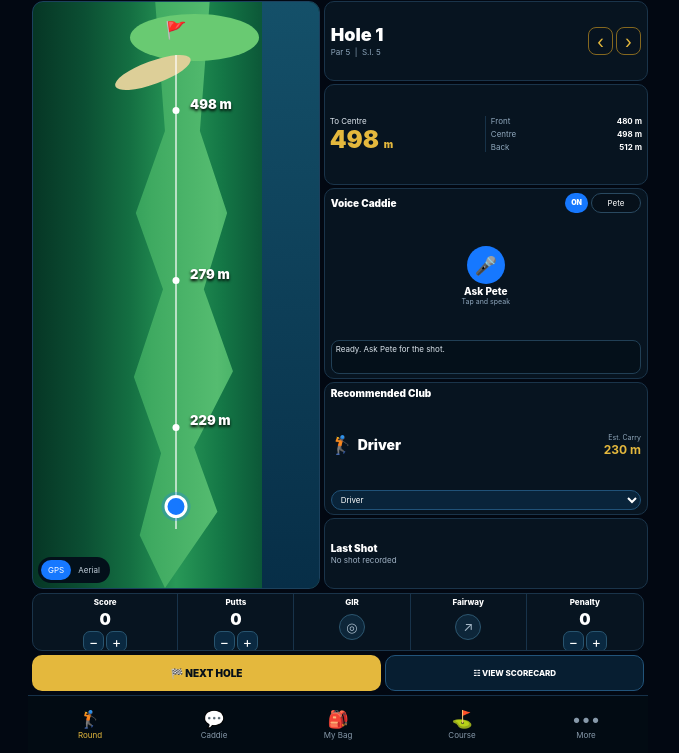
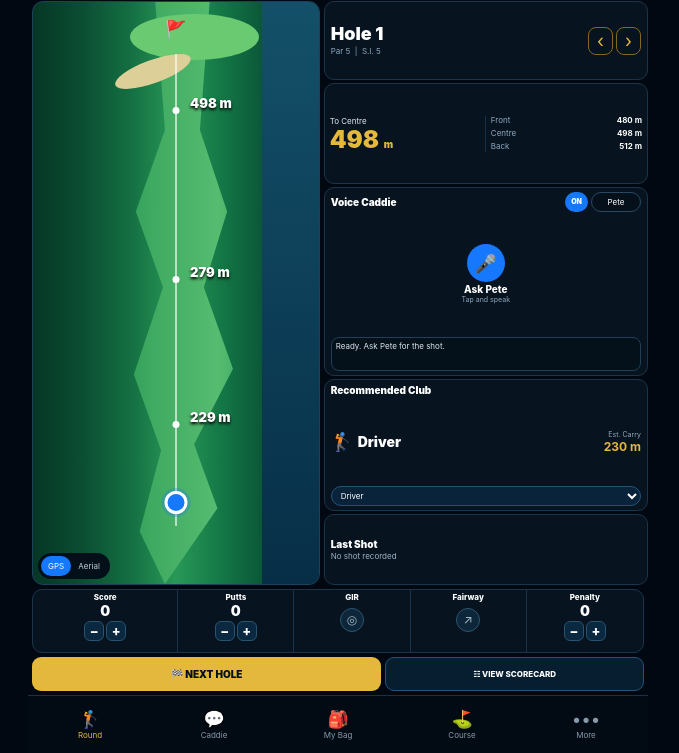
Before and after one commit to dalecopeland53-spec/drc-virtual-golf, a website: page index.html in a window 1280 px wide. Shown: the part 47-800 px from the top of the page, without its empty margins (302-981 px from the left). Drawn offline with Linux system fonts and the light colour scheme.

Commit message:
Refactor layout and styling in index.html
Adjusted layout and styling for various elements, including score panel and buttons. Updated HTML structure for better readability.

```diff
--- a/index.html
+++ b/index.html
@@ -108,7 +108,7 @@ button{
   overflow:hidden;
   padding:4px;
   display:grid;
-  grid-template-rows:minmax(0,1fr) 58px 36px;
+  grid-template-rows:minmax(0,1fr) 64px 34px;
   gap:4px;
 }
 
@@ -566,6 +566,7 @@ button{
 /* SCORE */
 
 .score-panel{
+  min-height:0;
   display:grid;
   grid-template-columns:1.25fr 1fr 1fr 1fr 1fr;
   background:var(--panel);
@@ -576,9 +577,11 @@ button{
 
 .score-cell{
   min-width:0;
+  min-height:0;
   border-right:1px solid #18334a;
   text-align:center;
-  padding:3px 1px;
+  padding:2px 1px;
+  overflow:hidden;
 }
 
 .score-cell:last-child{
@@ -588,40 +591,46 @@ button{
 .score-label{
   font-size:8px;
   font-weight:800;
+  line-height:10px;
 }
 
 .score-number{
-  font-size:16px;
+  font-size:14px;
+  line-height:16px;
   font-weight:900;
-  margin-top:2px;
+  margin-top:1px;
 }
 
 .score-controls{
   display:flex;
   justify-content:center;
+  align-items:center;
   gap:2px;
   margin-top:2px;
 }
 
 .score-btn{
-  width:21px;
-  height:21px;
-  border-radius:7px;
+  width:20px;
+  height:20px;
+  line-height:18px;
+  border-radius:6px;
   background:#0a2941;
   border:1px solid #28546f;
   color:#fff;
-  font-size:14px;
+  font-size:13px;
+  font-weight:800;
 }
 
 .circle{
-  width:26px;
-  height:26px;
+  width:24px;
+  height:24px;
+  line-height:22px;
   border-radius:50%;
-  margin-top:7px;
+  margin-top:6px;
   background:#0d2639;
   border:1px solid #2c566f;
   color:#a8bac9;
-  font-size:13px;
+  font-size:12px;
 }
 
 .circle.active{
@@ -635,12 +644,13 @@ button{
   display:grid;
   grid-template-columns:1.35fr 1fr;
   gap:4px;
+  min-height:0;
 }
 
 .next{
   background:var(--gold);
   color:#06101a;
-  border-radius:10px;
+  border-radius:9px;
   font-size:10px;
   font-weight:900;
 }
@@ -649,7 +659,7 @@ button{
   background:#071e31;
   color:#fff;
   border:1px solid #22547a;
-  border-radius:10px;
+  border-radius:9px;
   font-size:8px;
   font-weight:800;
 }
@@ -722,32 +732,18 @@ button{
 
 <header class="header">
 
-  <div class="menu">
-    ☰
+  <div class="menu">☰</div>
+
+  <div class="brand">
+    <div class="brand-main">DRC VIRTUAL GOLF</div>
+    <div class="brand-sub">ELITE</div>
   </div>
 
-  <div class="brand">
-
-    <div class="brand-main">
-      DRC VIRTUAL GOLF
-    </div>
-
-    <div class="brand-sub">
-      ELITE
-    </div>
-
+  <div class="weather">
+    <strong>☀️ 24°C</strong>
+    Wind 8 km/h
   </div>
 
-  <div class="weather">
-
-    <strong>
-      ☀️ 24°C
-    </strong>
-
-    Wind 8 km/h
-
-  </div>
-
 </header>
 
 <main class="page">
@@ -757,23 +753,15 @@ button{
 <div class="map-card">
 
   <div class="water"></div>
-
   <div class="fairway"></div>
-
   <div class="green"></div>
-
   <div class="bunker"></div>
-
   <div class="shot-line"></div>
 
-  <div class="flag">
-    🚩
-  </div>
+  <div class="flag">🚩</div>
 
   <div class="marker one"></div>
-
   <div class="marker two"></div>
-
   <div class="marker three"></div>
 
   <div class="marker-label one">
@@ -794,15 +782,8 @@ button{
   <div class="player-dot"></div>
 
   <div class="map-switch">
-
-    <button class="active">
-      GPS
-    </button>
-
-    <button>
-      Aerial
-    </button>
-
+    <button class="active">GPS</button>
+    <button>Aerial</button>
   </div>
 
 </div>
@@ -812,34 +793,20 @@ button{
   <div class="panel hole-panel">
 
     <div>
-
       <div class="hole-title">
-        Hole
-        <span id="holeNumber">1</span>
+        Hole <span id="holeNumber">1</span>
       </div>
 
       <div class="hole-meta">
-        Par
-        <span id="holePar">5</span>
-
+        Par <span id="holePar">5</span>
         &nbsp;|&nbsp;
-
-        S.I.
-        <span id="holeSI">5</span>
+        S.I. <span id="holeSI">5</span>
       </div>
-
     </div>
 
     <div class="hole-nav">
-
-      <button onclick="previousHole()">
-        ‹
-      </button>
-
-      <button onclick="nextHole()">
-        ›
-      </button>
-
+      <button onclick="previousHole()">‹</button>
+      <button onclick="nextHole()">›</button>
     </div>
 
   </div>
@@ -848,28 +815,18 @@ button{
 
     <div class="to-centre">
 
-      <div class="label">
-        To Centre
+      <div class="label">To Centre</div>
+
+      <div class="big-distance">
+        <span id="centreBig">498</span>
+        <small class="unit">m</small>
       </div>
 
-      <div class="big-distance">
-
-        <span id="centreBig">
-          498
-        </span>
-
-        <small class="unit">
-          m
-        </small>
-
-      </div>
-
     </div>
 
     <div class="distance-list">
 
       Front
-
       <strong>
         <span id="frontDistance">480</span>
         <span class="unit">m</span>
@@ -878,7 +835,6 @@ button{
       <br>
 
       Centre
-
       <strong>
         <span id="centreDistance">498</span>
         <span class="unit">m</span>
@@ -887,7 +843,6 @@ button{
       <br>
 
       Back
-
       <strong>
         <span id="backDistance">512</span>
         <span class="unit">m</span>
@@ -901,9 +856,7 @@ button{
 
     <div class="voice-top">
 
-      <div class="voice-title">
-        Voice Caddie
-      </div>
+      <div class="voice-title">Voice Caddie</div>
 
       <div class="voice-tools">
 
@@ -938,10 +891,7 @@ button{
       </button>
 
       <div class="ask-name">
-        Ask
-        <span id="askName">
-          Pete
-        </span>
+        Ask <span id="askName">Pete</span>
       </div>
 
       <div class="tap-text">
@@ -967,9 +917,7 @@ button{
 
     <div class="club-row">
 
-      <div class="club-icon">
-        🏌️
-      </div>
+      <div class="club-icon">🏌️</div>
 
       <div
         id="recommendedClub"
@@ -979,13 +927,10 @@ button{
       </div>
 
       <div class="carry">
-
         Est. Carry
-
         <strong id="recommendedCarry">
           230 m
         </strong>
-
       </div>
 
     </div>
@@ -995,7 +940,6 @@ button{
       class="club-select"
       onchange="manualClubChange()"
     >
-
       <option>Driver</option>
       <option>3 Wood</option>
       <option>5 Wood</option>
@@ -1009,7 +953,6 @@ button{
       <option>GW</option>
       <option>SW</option>
       <option>LW</option>
-
     </select>
 
   </div>
@@ -1037,9 +980,7 @@ button{
 
   <div class="score-cell">
 
-    <div class="score-label">
-      Score
-    </div>
+    <div class="score-label">Score</div>
 
     <div
       id="scoreValue"
@@ -1070,9 +1011,7 @@ button{
 
   <div class="score-cell">
 
-    <div class="score-label">
-      Putts
-    </div>
+    <div class="score-label">Putts</div>
 
     <div
       id="puttsValue"
@@ -1103,9 +1042,7 @@ button{
 
   <div class="score-cell">
 
-    <div class="score-label">
-      GIR
-    </div>
+    <div class="score-label">GIR</div>
 
     <button
       id="girButton"
@@ -1191,53 +1128,28 @@ button{
 <nav class="bottom-nav">
 
   <button class="active">
-
-    <span class="nav-icon">
-      🏌️
-    </span>
-
+    <span class="nav-icon">🏌️</span>
     Round
-
   </button>
 
   <button>
-
-    <span class="nav-icon">
-      💬
-    </span>
-
+    <span class="nav-icon">💬</span>
     Caddie
-
   </button>
 
   <button>
-
-    <span class="nav-icon">
-      🎒
-    </span>
-
+    <span class="nav-icon">🎒</span>
     My Bag
-
   </button>
 
   <button>
-
-    <span class="nav-icon">
-      ⛳
-    </span>
-
+    <span class="nav-icon">⛳</span>
     Course
-
   </button>
 
   <button>
-
-    <span class="nav-icon">
-      •••
-    </span>
-
+    <span class="nav-icon">•••</span>
     More
-
   </button>
 
 </nav>
@@ -1249,11 +1161,8 @@ button{
 const YARDS_TO_METRES = 0.9144;
 
 let currentHole = 0;
-
 let voiceEnabled = true;
-
 let recognition = null;
-
 let listening = false;
 
 let unitMode =
@@ -1261,7 +1170,6 @@ let unitMode =
   ||
   "metric";
 
-
 /*
   TEMPORARY DISPLAY DATA ONLY.
 
@@ -1269,7 +1177,6 @@ let unitMode =
 */
 
 const holes = [
-
   {hole:1,par:5,si:5,front:480,centre:498,back:512},
   {hole:2,par:4,si:11,front:356,centre:369,back:382},
   {hole:3,par:3,si:15,front:142,centre:151,back:160},
@@ -1288,40 +1195,23 @@ const holes = [
   {hole:16,par:3,si:18,front:121,centre:132,back:143},
   {hole:17,par:4,si:12,front:355,centre:369,back:382},
   {hole:18,par:4,si:14,front:361,centre:375,back:389}
-
 ];
 
-
 const bagMetres = {
-
   "Driver":230,
-
   "3 Wood":210,
-
   "5 Wood":195,
-
   "4 Iron":180,
-
   "5 Iron":170,
-
   "6 Iron":160,
-
   "7 Iron":150,
-
   "8 Iron":140,
-
   "9 Iron":130,
-
   "PW":115,
-
   "GW":100,
-
   "SW":85,
-
   "LW":70
-
 };
-
 
 let holeScores =
   JSON.parse(
@@ -1330,109 +1220,89 @@ let holeScores =
     "{}"
   );
 
-
 function displayDistance(metres){
 
   if(unitMode === "imperial"){
 
     return{
-
       value:
         Math.round(
           metres / YARDS_TO_METRES
         ),
-
       unit:
         "yds"
-
     };
 
   }
 
   return{
-
     value:
       Math.round(metres),
-
     unit:
       "m"
-
   };
 
 }
-
 
 function renderHole(){
 
   const hole =
     holes[currentHole];
-
 
   document
     .getElementById("holeNumber")
     .textContent =
       hole.hole;
 
-
   document
     .getElementById("holePar")
     .textContent =
       hole.par;
 
-
   document
     .getElementById("holeSI")
     .textContent =
       hole.si;
-
 
   const front =
     displayDistance(
       hole.front
     );
 
-
   const centre =
     displayDistance(
       hole.centre
     );
 
-
   const back =
     displayDistance(
       hole.back
     );
 
-
   document
     .getElementById("frontDistance")
     .textContent =
       front.value;
 
-
   document
     .getElementById("centreDistance")
     .textContent =
       centre.value;
 
-
   document
     .getElementById("centreBig")
     .textContent =
       centre.value;
 
-
   document
     .getElementById("backDistance")
     .textContent =
       back.value;
 
-
   document
     .getElementById("mapFullDistance")
     .textContent =
       centre.value;
-
 
   document
     .getElementById("mapMidDistance")
@@ -1441,7 +1311,6 @@ function renderHole(){
         centre.value * 0.56
       );
 
-
   document
     .getElementById("mapNearDistance")
     .textContent =
@@ -1449,23 +1318,18 @@ function renderHole(){
         centre.value * 0.46
       );
 
-
   document
     .querySelectorAll(".unit")
     .forEach(
       element => {
-
         element.textContent =
           centre.unit;
-
       }
     );
 
-
   loadHoleScore();
 
   recommendClub();
-
 
   localStorage.setItem(
     "drcCurrentHole",
@@ -1474,53 +1338,39 @@ function renderHole(){
 
 }
 
-
 function nextHole(){
 
   if(currentHole < 17){
-
     currentHole++;
-
   }
 
   renderHole();
 
 }
 
-
 function previousHole(){
 
   if(currentHole > 0){
-
     currentHole--;
-
   }
 
   renderHole();
 
 }
-
 
 function getScoreData(){
 
   const number =
     holes[currentHole].hole;
 
-
   if(!holeScores[number]){
 
     holeScores[number] = {
-
       score:0,
-
       putts:0,
-
       gir:false,
-
       fairway:false,
-
       penalty:0
-
     };
 
   }
@@ -1529,45 +1379,36 @@ function getScoreData(){
 
 }
 
-
 function saveScores(){
 
   localStorage.setItem(
-
     "drcHoleScores",
-
     JSON.stringify(
       holeScores
     )
-
   );
 
 }
-
 
 function loadHoleScore(){
 
   const data =
     getScoreData();
-
 
   document
     .getElementById("scoreValue")
     .textContent =
       data.score;
 
-
   document
     .getElementById("puttsValue")
     .textContent =
       data.putts;
 
-
   document
     .getElementById("penaltyValue")
     .textContent =
       data.penalty;
-
 
   document
     .getElementById("girButton")
@@ -1576,7 +1417,6 @@ function loadHoleScore(){
       data.gir
     );
 
-
   document
     .getElementById("fairwayButton")
     .classList.toggle(
@@ -1586,12 +1426,10 @@ function loadHoleScore(){
 
 }
 
-
 function changeScore(amount){
 
   const data =
     getScoreData();
-
 
   data.score =
     Math.max(
@@ -1599,19 +1437,16 @@ function changeScore(amount){
       data.score + amount
     );
 
-
   saveScores();
 
   loadHoleScore();
 
 }
-
 
 function changePutts(amount){
 
   const data =
     getScoreData();
-
 
   data.putts =
     Math.max(
@@ -1619,19 +1454,16 @@ function changePutts(amount){
       data.putts + amount
     );
 
-
   saveScores();
 
   loadHoleScore();
 
 }
-
 
 function changePenalty(amount){
 
   const data =
     getScoreData();
-
 
   data.penalty =
     Math.max(
@@ -1639,61 +1471,50 @@ function changePenalty(amount){
       data.penalty + amount
     );
 
-
   saveScores();
 
   loadHoleScore();
 
 }
-
 
 function toggleGir(){
 
   const data =
     getScoreData();
 
-
   data.gir =
     !data.gir;
 
-
   saveScores();
 
   loadHoleScore();
 
 }
-
 
 function toggleFairway(){
 
   const data =
     getScoreData();
 
-
   data.fairway =
     !data.fairway;
 
-
   saveScores();
 
   loadHoleScore();
 
 }
-
 
 function recommendClub(){
 
   const target =
     holes[currentHole].centre;
 
-
   let selected =
     "Driver";
 
-
   let smallest =
     Infinity;
-
 
   Object.entries(
     bagMetres
@@ -1706,13 +1527,11 @@ function recommendClub(){
           target - carry
         );
 
-
       if(difference < smallest){
 
         smallest =
           difference;
 
-
         selected =
           club;
 
@@ -1721,14 +1540,10 @@ function recommendClub(){
     }
   );
 
-
   if(target > 210){
-
     selected =
       "Driver";
-
-  }
-
+  }
 
   setRecommendedClub(
     selected
@@ -1736,20 +1551,17 @@ function recommendClub(){
 
 }
 
-
 function setRecommendedClub(club){
 
   document
     .getElementById("recommendedClub")
     .textContent =
       club;
-
 
   const carry =
     displayDistance(
       bagMetres[club]
     );
-
 
   document
     .getElementById("recommendedCarry")
@@ -1760,14 +1572,12 @@ function setRecommendedClub(club){
       +
       carry.unit;
 
-
   document
     .getElementById("clubSelect")
     .value =
       club;
 
 }
-
 
 function manualClubChange(){
 
@@ -1779,7 +1589,6 @@ function manualClubChange(){
 
 }
 
-
 function getCaddieName(){
 
   const value =
@@ -1788,35 +1597,29 @@ function getCaddieName(){
       .value
       .trim();
 
-
   return value || "Pete";
 
 }
-
 
 function saveCaddieName(){
 
   const name =
     getCaddieName();
-
 
   document
     .getElementById("caddieName")
     .value =
       name;
 
-
   document
     .getElementById("askName")
     .textContent =
       name;
-
 
   localStorage.setItem(
     "drcCaddieName",
     name
   );
-
 
   document
     .getElementById("caddieAnswer")
@@ -1829,17 +1632,14 @@ function saveCaddieName(){
 
 }
 
-
 function toggleVoice(){
 
   voiceEnabled =
     !voiceEnabled;
-
 
   const button =
     document
       .getElementById("voiceToggle");
-
 
   button.textContent =
     voiceEnabled
@@ -1848,27 +1648,21 @@ function toggleVoice(){
     :
     "OFF";
 
-
   button.classList.toggle(
     "off",
     !voiceEnabled
   );
 
-
   localStorage.setItem(
-
     "drcVoiceEnabled",
-
     voiceEnabled
     ?
     "true"
     :
     "false"
-
   );
 
 }
-
 
 function setupRecognition(){
 
@@ -1877,40 +1671,30 @@ function setupRecognition(){
     ||
     window.webkitSpeechRecognition;
 
-
   if(!SpeechRecognition){
-
     return false;
-
-  }
-
+  }
 
   recognition =
     new SpeechRecognition();
 
-
   recognition.lang =
     "en-AU";
 
-
   recognition.continuous =
     false;
 
-
   recognition.interimResults =
     false;
 
-
   recognition.maxAlternatives =
     1;
 
-
   recognition.onstart =
     function(){
 
       listening =
         true;
-
 
       document
         .getElementById("micButton")
@@ -1918,7 +1702,6 @@ function setupRecognition(){
           "listening"
         );
 
-
       document
         .getElementById("caddieAnswer")
         .textContent =
@@ -1926,7 +1709,6 @@ function setupRecognition(){
 
     };
 
-
   recognition.onresult =
     function(event){
 
@@ -1935,31 +1717,25 @@ function setupRecognition(){
           .transcript
           .trim();
 
-
       handleGolfCommand(
         transcript
       );
 
     };
 
-
   recognition.onerror =
     function(event){
 
       let message =
         "I couldn't hear that clearly.";
-
 
       if(
         event.error ===
         "not-allowed"
       ){
-
         message =
           "Microphone permission is blocked.";
-
       }
-
 
       document
         .getElementById("caddieAnswer")
@@ -1968,13 +1744,11 @@ function setupRecognition(){
 
     };
 
-
   recognition.onend =
     function(){
 
       listening =
         false;
-
 
       document
         .getElementById("micButton")
@@ -1984,11 +1758,9 @@ function setupRecognition(){
 
     };
 
-
   return true;
 
 }
-
 
 function askCaddie(){
 
@@ -2002,7 +1774,6 @@ function askCaddie(){
     return;
 
   }
-
 
   if(
     !recognition
@@ -2019,7 +1790,6 @@ function askCaddie(){
 
   }
 
-
   if(listening){
 
     recognition.stop();
@@ -2028,40 +1798,31 @@ function askCaddie(){
 
   }
 
-
   try{
-
     recognition.start();
-
   }
   catch(error){
-
-  }
-
-}
-
+  }
+
+}
 
 function handleGolfCommand(command){
 
   const text =
     command.toLowerCase();
 
-
   const hole =
     holes[currentHole];
-
 
   const distance =
     displayDistance(
       hole.centre
     );
 
-
   const club =
     document
       .getElementById("recommendedClub")
       .textContent;
-
 
   let advice =
     distance.value
@@ -2072,7 +1833,6 @@ function handleGolfCommand(command){
     +
     " to the centre. ";
 
-
   if(
     text.includes("wind")
     ||
@@ -2084,7 +1844,6 @@ function handleGolfCommand(command){
 
   }
 
-
   if(
     text.includes("rough")
   ){
@@ -2093,7 +1852,6 @@ function handleGolfCommand(command){
       "Check the lie first and prioritise clean contact. ";
 
   }
-
 
   if(
     text.includes("bunker")
@@ -2106,7 +1864,6 @@ function handleGolfCommand(command){
 
   }
 
-
   if(
     text.includes("water")
   ){
@@ -2115,7 +1872,6 @@ function handleGolfCommand(command){
       "Take the penalty area out of play where possible. ";
 
   }
-
 
   advice +=
     "I like the "
@@ -2124,19 +1880,16 @@ function handleGolfCommand(command){
     +
     ". Commit to the target and swing freely.";
 
-
   document
     .getElementById("caddieAnswer")
     .textContent =
       advice;
 
-
   speak(
     advice
   );
 
 }
-
 
 function speak(text){
 
@@ -2148,34 +1901,26 @@ function speak(text){
       in window
     )
   ){
-
     return;
-
-  }
-
+  }
 
   window
     .speechSynthesis
     .cancel();
-
 
   const utterance =
     new SpeechSynthesisUtterance(
       text
     );
 
-
   utterance.rate =
     0.95;
 
-
   utterance.pitch =
     1;
 
-
   utterance.volume =
     1;
-
 
   window
     .speechSynthesis
@@ -2185,31 +1930,25 @@ function speak(text){
 
 }
 
-
 function showScorecard(){
 
   let totalScore =
     0;
 
-
   let totalPar =
     0;
 
-
   let text =
     "DRC VIRTUAL GOLF\n\n";
 
-
   holes.forEach(
     hole => {
 
       const data =
         holeScores[hole.hole];
 
-
       totalPar +=
         hole.par;
-
 
       const score =
         data
@@ -2218,14 +1957,10 @@ function showScorecard(){
         :
         0;
 
-
       if(score > 0){
-
         totalScore +=
           score;
-
       }
-
 
       text +=
         "Hole "
@@ -2251,13 +1986,11 @@ function showScorecard(){
     }
   );
 
-
   text +=
     "\nPar: "
     +
     totalPar;
 
-
   if(totalScore > 0){
 
     text +=
@@ -2267,13 +2000,11 @@ function showScorecard(){
 
   }
 
-
   alert(
     text
   );
 
 }
-
 
 function loadSettings(){
 
@@ -2282,7 +2013,6 @@ function loadSettings(){
       "drcCaddieName"
     );
 
-
   if(savedCaddie){
 
     document
@@ -2292,24 +2022,20 @@ function loadSettings(){
 
   }
 
-
   const savedVoice =
     localStorage.getItem(
       "drcVoiceEnabled"
     );
 
-
   if(savedVoice === "false"){
 
     voiceEnabled =
       false;
-
 
     document
       .getElementById("voiceToggle")
       .textContent =
         "OFF";
-
 
     document
       .getElementById("voiceToggle")
@@ -2318,7 +2044,6 @@ function loadSettings(){
       );
 
   }
-
 
   const savedHole =
     Number(
@@ -2326,7 +2051,6 @@ function loadSettings(){
         "drcCurrentHole"
       )
     );
-
 
   if(
     Number.isInteger(savedHole)
@@ -2341,16 +2065,13 @@ function loadSettings(){
 
   }
 
-
   const name =
     getCaddieName();
-
 
   document
     .getElementById("askName")
     .textContent =
       name;
-
 
   document
     .getElementById("caddieAnswer")
@@ -2363,7 +2084,6 @@ function loadSettings(){
 
 }
 
-
 loadSettings();
 
 setupRecognition();
```
